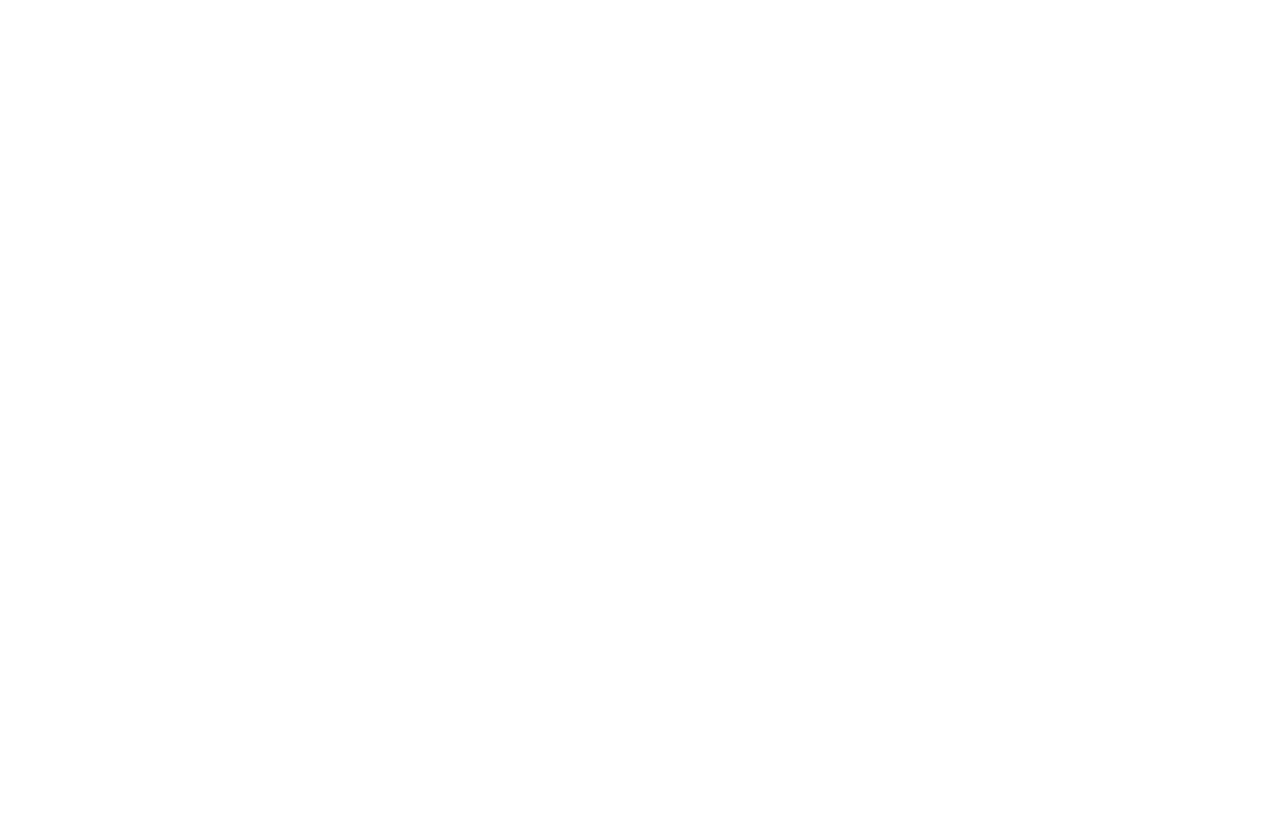
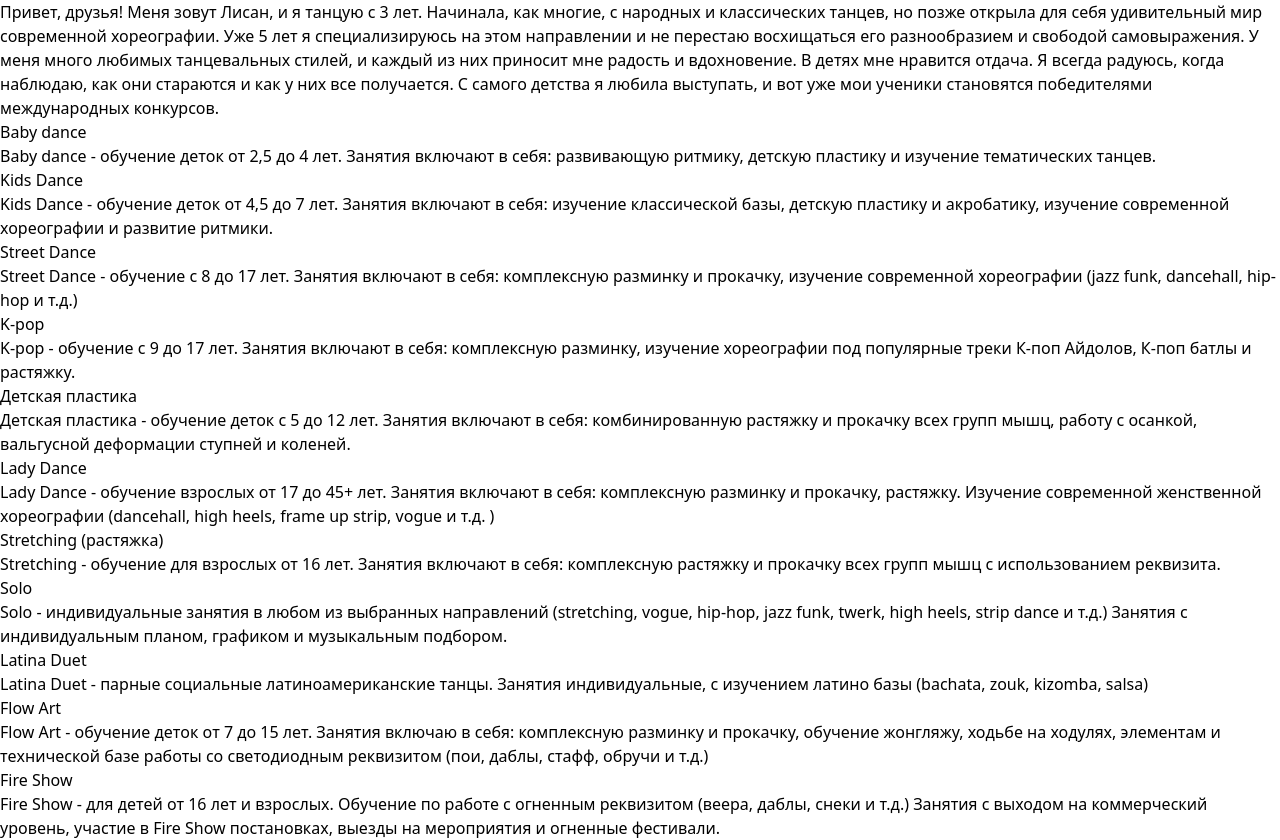
Before and after one commit to MCF512/bits-landing, a Next.js app: page / in a window 1280 px wide. Shown: the part 920-1760 px from the top of the page. Before the commit the page ends 800 px from the top, so only its background shows below. Built offline with nearby package versions, Linux system fonts and the light colour scheme.

Commit message:
fixed no rendered text

```diff
--- a/package.json
+++ b/package.json
@@ -10,6 +10,7 @@
   },
   "dependencies": {
     "@radix-ui/react-dialog": "^1.1.1",
+    "@radix-ui/react-portal": "^1.1.2",
     "@svgr/webpack": "^8.1.0",
     "lucide-react": "^0.427.0",
     "next": "14.2.5",
--- a/src/components/direction-item/ui/direction-item.tsx
+++ b/src/components/direction-item/ui/direction-item.tsx
@@ -2,6 +2,7 @@
 import styles from './direction-item.module.scss'
 import Image, { StaticImageData } from 'next/image'
 import { Dialog, DialogContent, DialogTrigger } from '@/components/ui/dialog'
+import * as Portal from '@radix-ui/react-portal'
 
 interface DirectionItemProps {
   image: string | StaticImageData
@@ -15,13 +16,22 @@
       <DialogTrigger>
         <div className={styles.card}>
           <Image className={styles.image} src={image} alt='' />
-          <div className={styles.name}>{name}</div>
+          {/* <div className={styles.name}>{name}</div> */}
         </div>
       </DialogTrigger>
 
       <DialogContent className='text-white'>
         {description}
       </DialogContent>
+
+      <Portal.Root>
+        <h2>
+          {name}
+        </h2>
+        <p>
+          {description}
+        </p>
+      </Portal.Root>
     </Dialog>
   )
 }
--- a/src/components/directions/ui/directions.tsx
+++ b/src/components/directions/ui/directions.tsx
@@ -15,57 +15,57 @@
 
 const directionsArray = [
     {
-        name: '',
+        name: 'Baby dance',
         description: 'Baby dance - обучение деток от 2,5 до 4 лет. Занятия включают в себя: развивающую ритмику, детскую пластику и изучение тематических танцев.',
         image: baby
     },
     {
-        name: '',
+        name: 'Kids Dance',
         description: 'Kids Dance - обучение деток от 4,5 до 7 лет. Занятия включают в себя: изучение классической базы, детскую пластику и акробатику, изучение современной хореографии и развитие ритмики.',
         image: kids
     },
     {
-        name: '',
+        name: 'Street Dance',
         description: 'Street Dance - обучение с 8 до 17 лет. Занятия включают в себя: комплексную разминку и прокачку, изучение современной хореографии (jazz funk, dancehall, hip-hop и т.д.)',
         image: streetDance
     },
     {
-        name: '',
+        name: 'K-pop',
         description: 'K-pop - обучение с 9 до 17 лет. Занятия включают в себя: комплексную разминку, изучение хореографии под популярные треки К-поп Айдолов, К-поп батлы и растяжку. ',
         image: kpop
     },
     {
-        name: '',
+        name: 'Детская пластика',
         description: 'Детская пластика - обучение деток с 5 до 12 лет. Занятия включают в себя: комбинированную растяжку и прокачку всех групп мышц, работу с осанкой, вальгусной деформации ступней и коленей.',
         image: plastic
     },
     {
-        name: '',
+        name: 'Lady Dance',
         description: 'Lady Dance - обучение взрослых от 17 до 45+ лет. Занятия включают в себя: комплексную разминку и прокачку, растяжку. Изучение современной женственной хореографии (dancehall, high heels, frame up strip, vogue и т.д. )',
         image: lady
     },
     {
-        name: '',
+        name: 'Stretching (растяжка)',
         description: 'Stretching - обучение для взрослых от 16 лет. Занятия включают в себя: комплексную растяжку и прокачку всех групп мышц с использованием реквизита.',
         image: stretch
     },
     {
-        name: '',
+        name: 'Solo',
         description: 'Solo - индивидуальные занятия в любом из выбранных направлений (stretching, vogue, hip-hop, jazz funk, twerk, high heels, strip dance и т.д.) Занятия с индивидуальным планом, графиком и музыкальным подбором.',
         image: soloDance
     },
     {
-        name: '',
+        name: 'Latina Duet',
         description: 'Latina Duet - парные социальные латиноамериканские танцы. Занятия индивидуальные, с изучением латино базы (bachata, zouk, kizomba, salsa)',
         image: latina
     },
     {
-        name: '',
+        name: 'Flow Art',
         description: 'Flow Art - обучение деток от 7 до 15 лет. Занятия включаю в себя: комплексную разминку и прокачку, обучение жонгляжу, ходьбе на ходулях, элементам и технической базе работы со светодиодным реквизитом (пои, даблы, стафф, обручи и т.д.)',
         image: flowArt
     },
     {
-        name: '',
+        name: 'Fire Show',
         description: 'Fire Show - для детей от 16 лет и взрослых. Обучение по работе с огненным реквизитом (веера, даблы, снеки и т.д.) Занятия с выходом на коммерческий уровень, участие в Fire Show постановках, выезды на мероприятия и огненные фестивали.',
         image: fire
     },
--- a/src/components/team-card/ui/team-card.tsx
+++ b/src/components/team-card/ui/team-card.tsx
@@ -1,11 +1,9 @@
 import React, { FC } from 'react'
 import styles from './team-card.module.scss'
-// import * as Dialog from '@radix-ui/react-dialog'
 import Image from 'next/image'
-import snezha from '@images/snezha.jpg'
 import { Dialog, DialogContent, DialogDescription, DialogTitle, DialogTrigger } from '@/components/ui/dialog'
 import { Mentor } from '@/types'
-
+import * as Portal from '@radix-ui/react-portal'
 interface TeamCardProps extends Mentor {
     // name: string
     // description: string
@@ -35,6 +33,15 @@
                         {about}
                     </DialogDescription>
                 </DialogContent>
+
+                <Portal.Root>
+                    <h3>
+                        {surname + ' ' + name}
+                    </h3>
+                    <p>
+                        {about}
+                    </p>
+                </Portal.Root>
             </Dialog>
         </div>
     )
```
Also changed, not shown: 1 other file (tests, documents, lock files or other folders).
